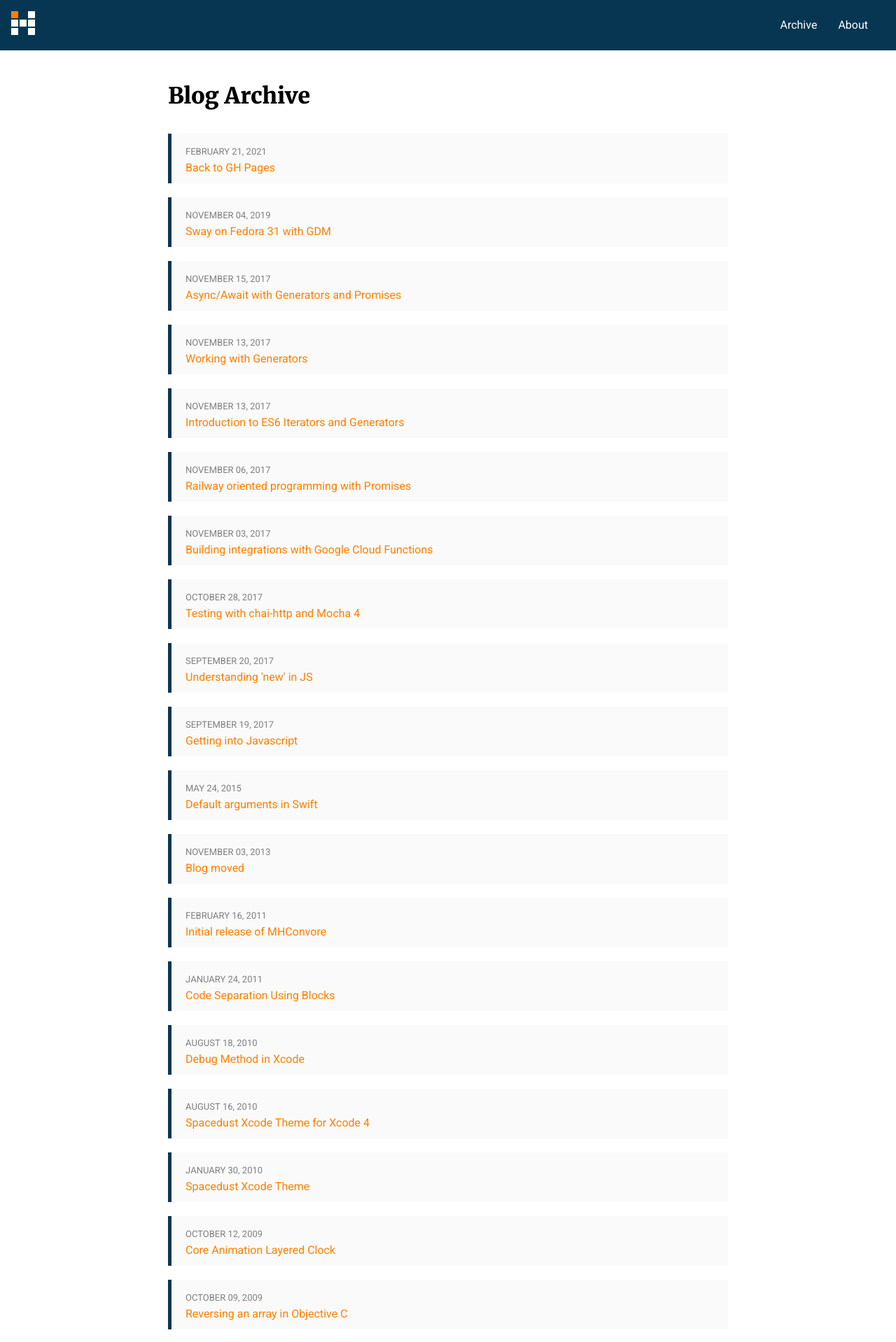
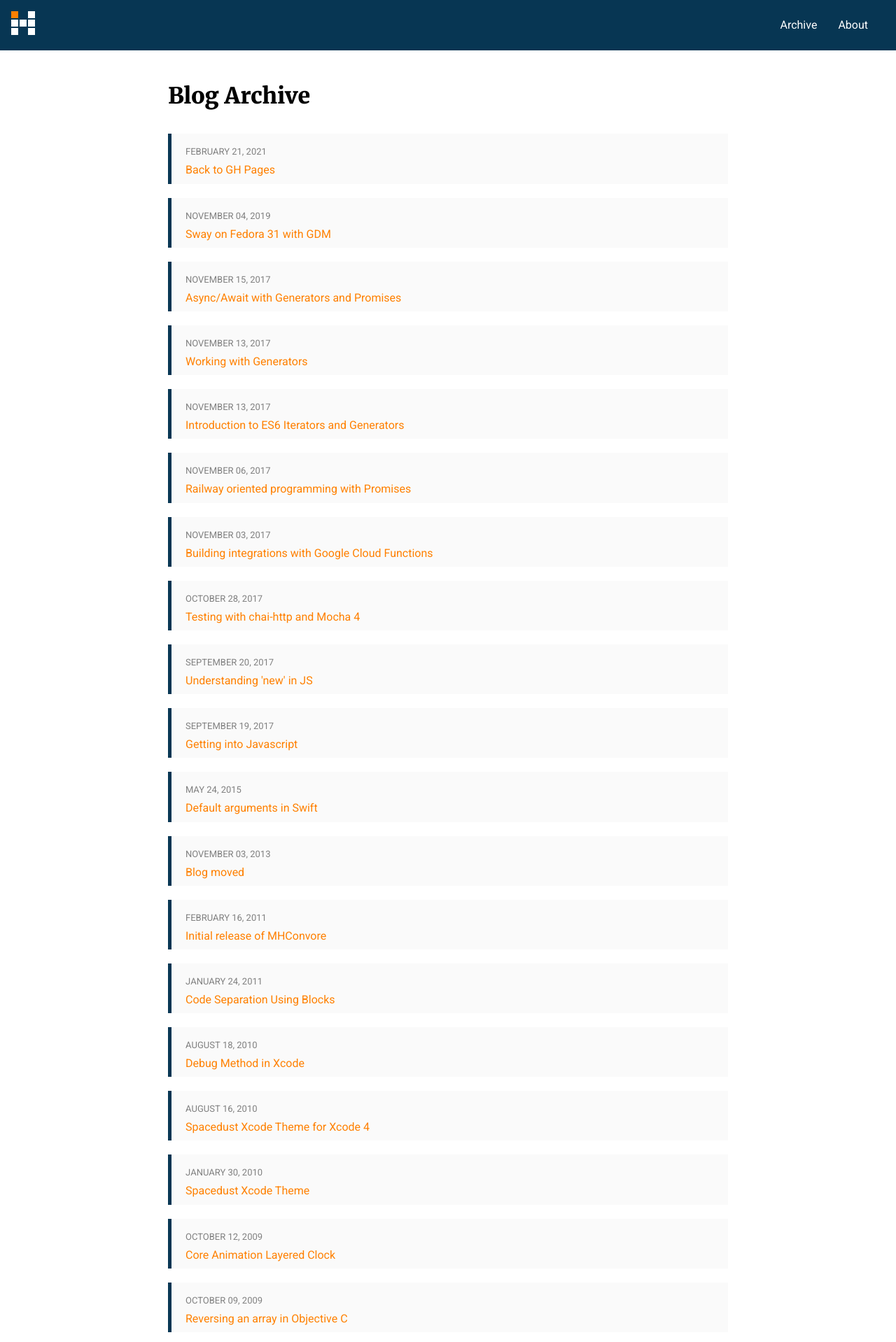
Before and after one commit to hallski/hallski.github.io, a Jekyll site: the page built from blog.html, in a window 1280 px wide. Shown: the top 1918 px of the page at 70% size. Built offline with Jekyll 4.4.1, drawn with Linux system fonts in a browser that asks for light colours.

Commit message:
Tweak archive links

```diff
--- a/css/style.css
+++ b/css/style.css
@@ -106,6 +106,11 @@ main {
   padding: 10px 20px;
 }
 
+.all-articles a {
+  line-height: 1.2;
+  margin-top: 5px;
+}
+
 h1 {
   margin-bottom: 0;
 }
```
